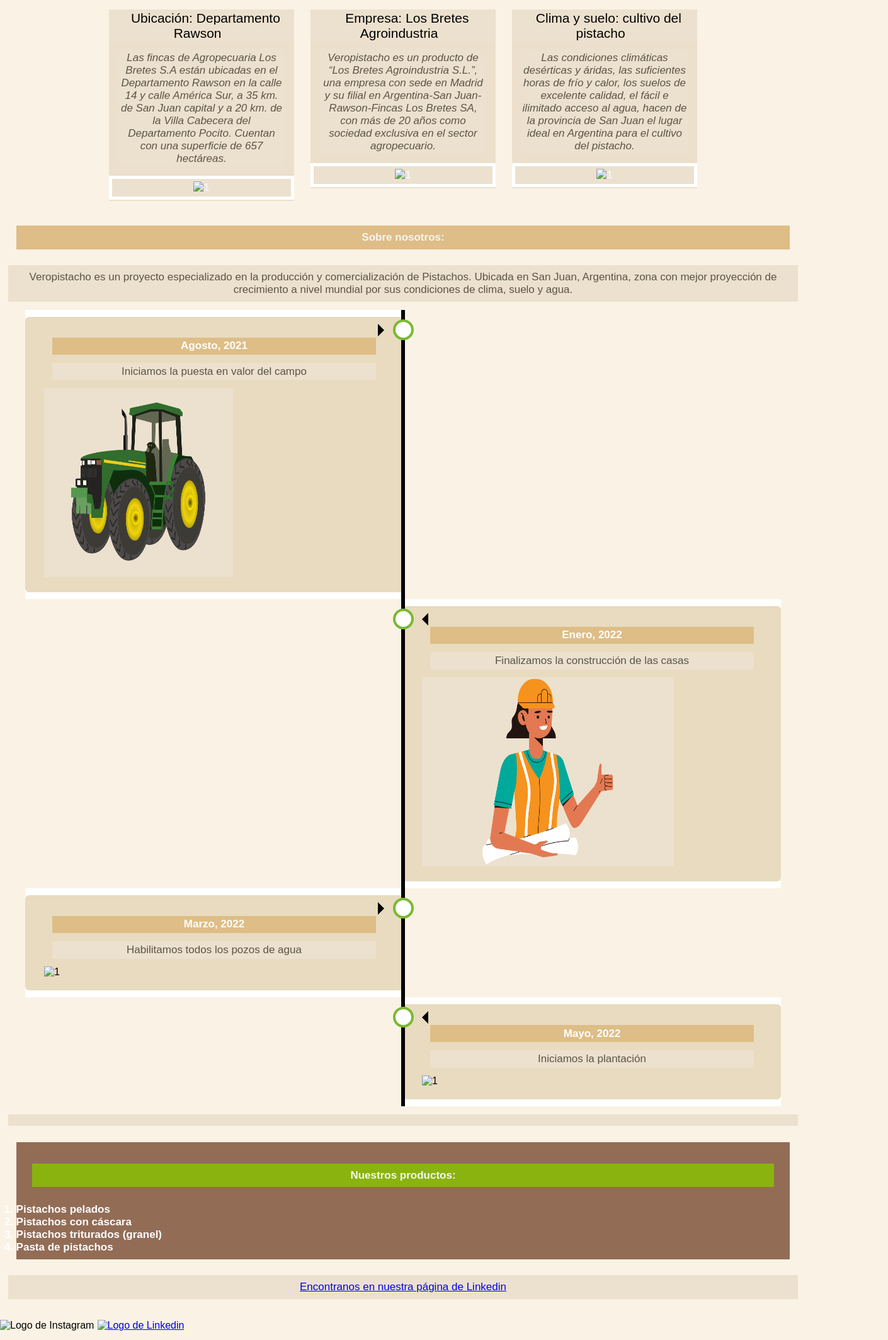
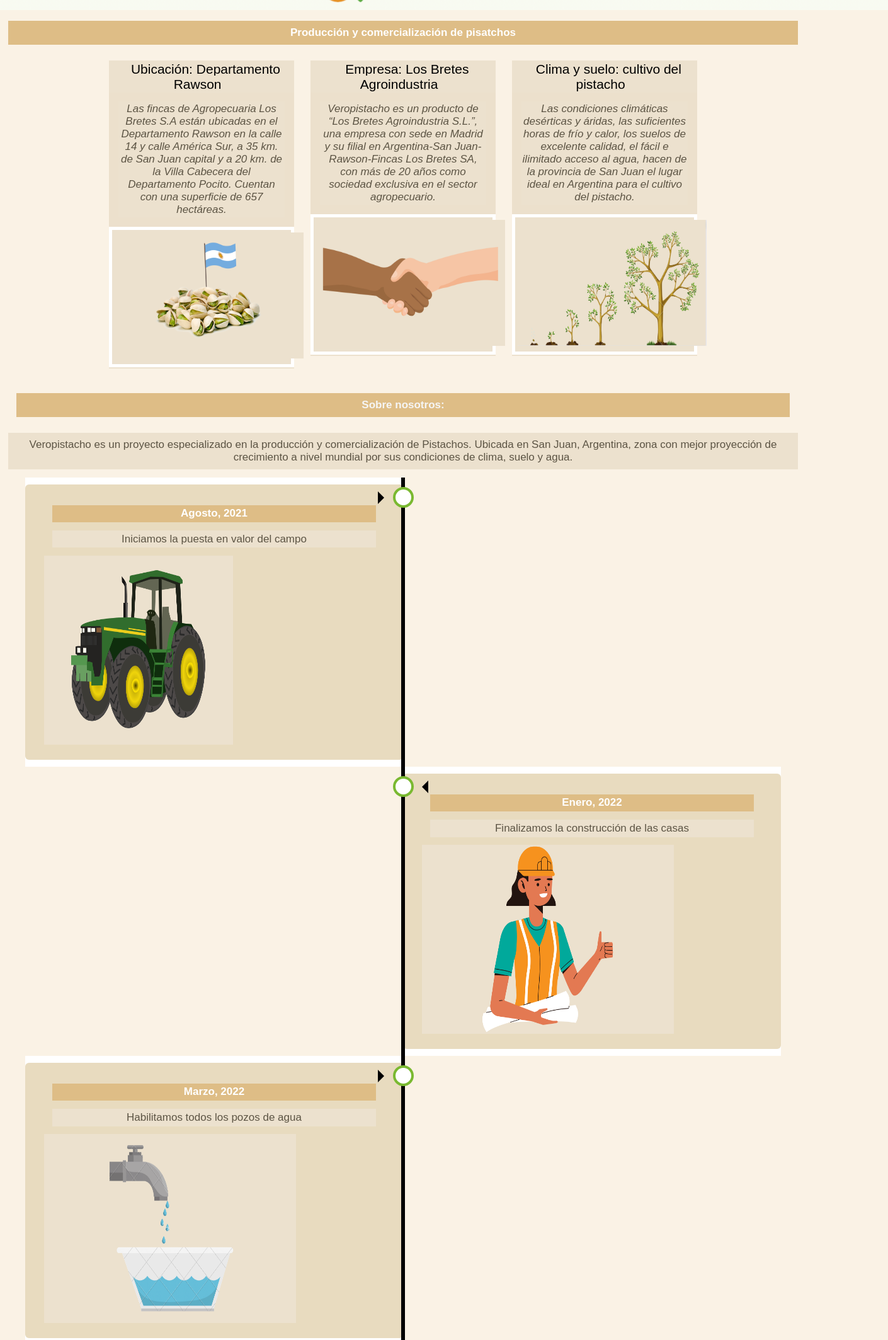
Before and after one commit to sivnisky/ProgramacionWeb, a plain HTML site: page index.html in a window 1280 px wide. Shown: the part 122-2249 px from the top of the page at 63% size, 1410 px wide, since content can reach past the window. Drawn offline with Linux system fonts and the light colour scheme.

Commit message:
Update index.html

```diff
--- a/index.html
+++ b/index.html
@@ -33,7 +33,7 @@
     </div>
 
     <header>
-      <img src="images/header.png" alt="1" widht="80" height="95" class="pic">
+      <img src="./header.png" alt="1" widht="80" height="95" class="pic">
   </header>
         <h2>Producción y comercialización de pisatchos</h2>
 
@@ -48,7 +48,7 @@
        Villa Cabecera del Departamento Pocito. Cuentan con una superficie de 657 hectáreas. </p>
    </figcaption>
     <figure>
-      <img src="images/foto_ubicacion.png" alt="1" width="300" height="200" class="pic">
+      <img src="./foto_ubicacion.png" alt="1" width="300" height="200" class="pic">
    </figure> </div> </div>
 
    <div class="elemento">
@@ -60,7 +60,7 @@
          exclusiva en el sector agropecuario. </p>
    </figcaption>
     <figure>
-      <img src="images/foto_empresa.png" alt="1" width="300" height="200" class="pic">
+      <img src="./foto_empresa.png" alt="1" width="300" height="200" class="pic">
    </figure> </div> </div>
 
    <div class="elemento">
@@ -72,7 +72,7 @@
         de San Juan el lugar ideal en Argentina para el cultivo del pistacho. </p>
    </figcaption>
     <figure>
-      <img src="images/foto_climaysuelo.png" alt="1" width="300" height="200" class="pic">
+      <img src="./foto_climaysuelo.png" alt="1" width="300" height="200" class="pic">
    </figure> </div> </div> </div>
 
   <h4 class="contactos">Sobre nosotros:</h4>
@@ -96,14 +96,14 @@
         <div class="content">
           <h2>Marzo, 2022</h2>
           <p>Habilitamos todos los pozos de agua</p>
-          <img src="images/foto_pozodeagua.png" alt="1" width="400" height="300" class="pic">
+          <img src="./foto_pozodeagua.png" alt="1" width="400" height="300" class="pic">
         </div>
       </div>
       <div class="container right">
         <div class="content">
           <h2>Mayo, 2022</h2>
           <p>Iniciamos la plantación</p>
-          <img src="images/foto_plantacion.png" alt="1" width="400" height="300" class="pic">
+          <img src="./foto_plantacion.png" alt="1" width="400" height="300" class="pic">
         </div>
       </div>
     </div></p>
@@ -118,9 +118,9 @@
       </footer>
     <p><A HREF="https://www.linkedin.com/company/vero-pistacho"> Encontranos en nuestra página de Linkedin </A></p>
     <br>
-        <img class="instagram" src="images/Instagram_logo_2016.svg.png" alt="Logo de Instagram">
-        <a href="https://www.instagram.com/veropistacho/" target="_blank">
-        <img class="linkedin" src="images/174857.png" alt="Logo de Linkedin">
+        <img class="instagram" src="./Instagram_logo_2016.svg.png" alt="Logo de Instagram">
+        <a href="https://www.instagram.com/veropistacho/" target="_blank"> </a>
+        <img class="linkedin" src="./174857.png" alt="Logo de Linkedin">
         <a href="https://www.linkedin.com/company/vero-pistacho" target="_blank">
         </a>
 </body>
```
